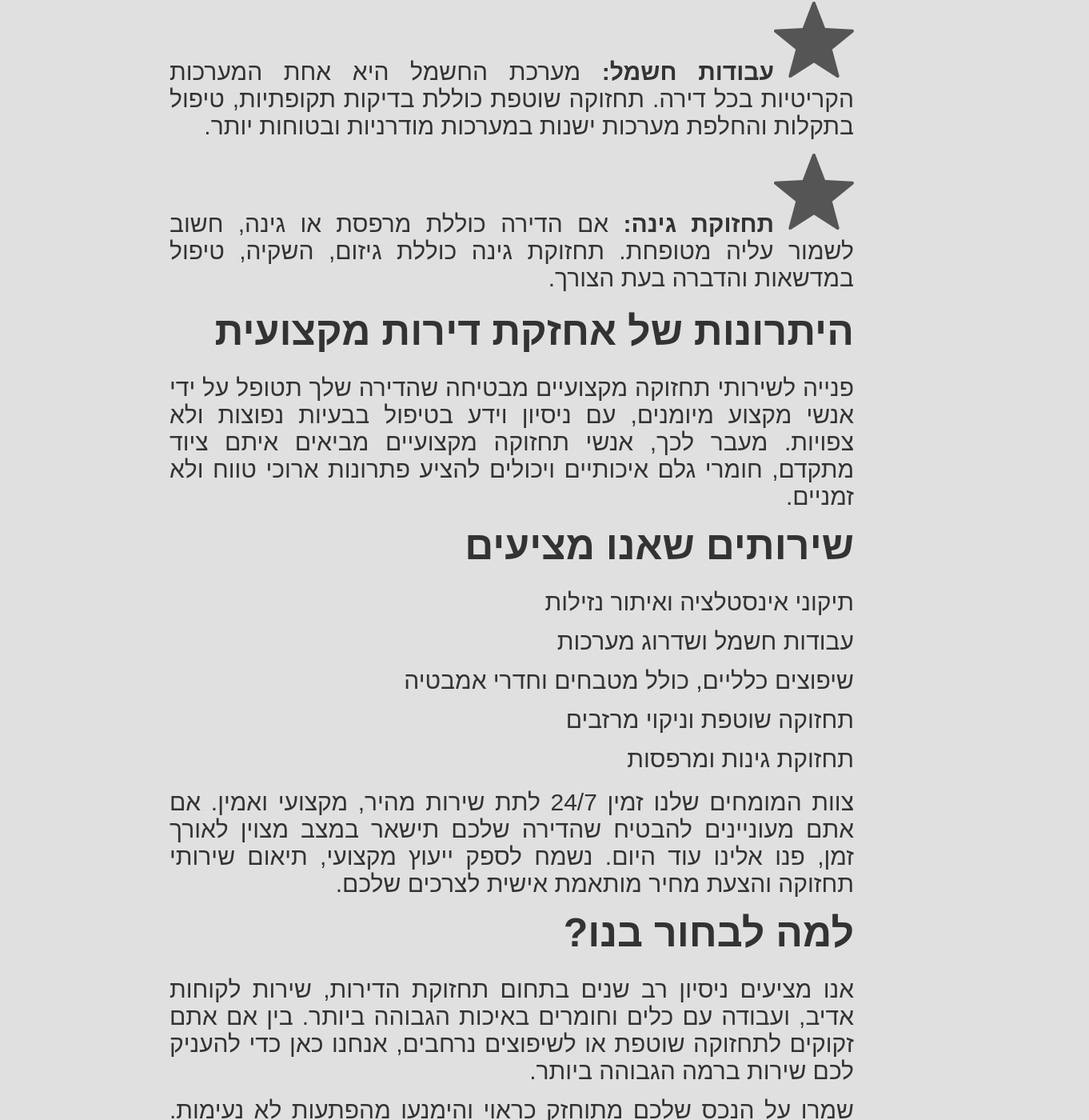
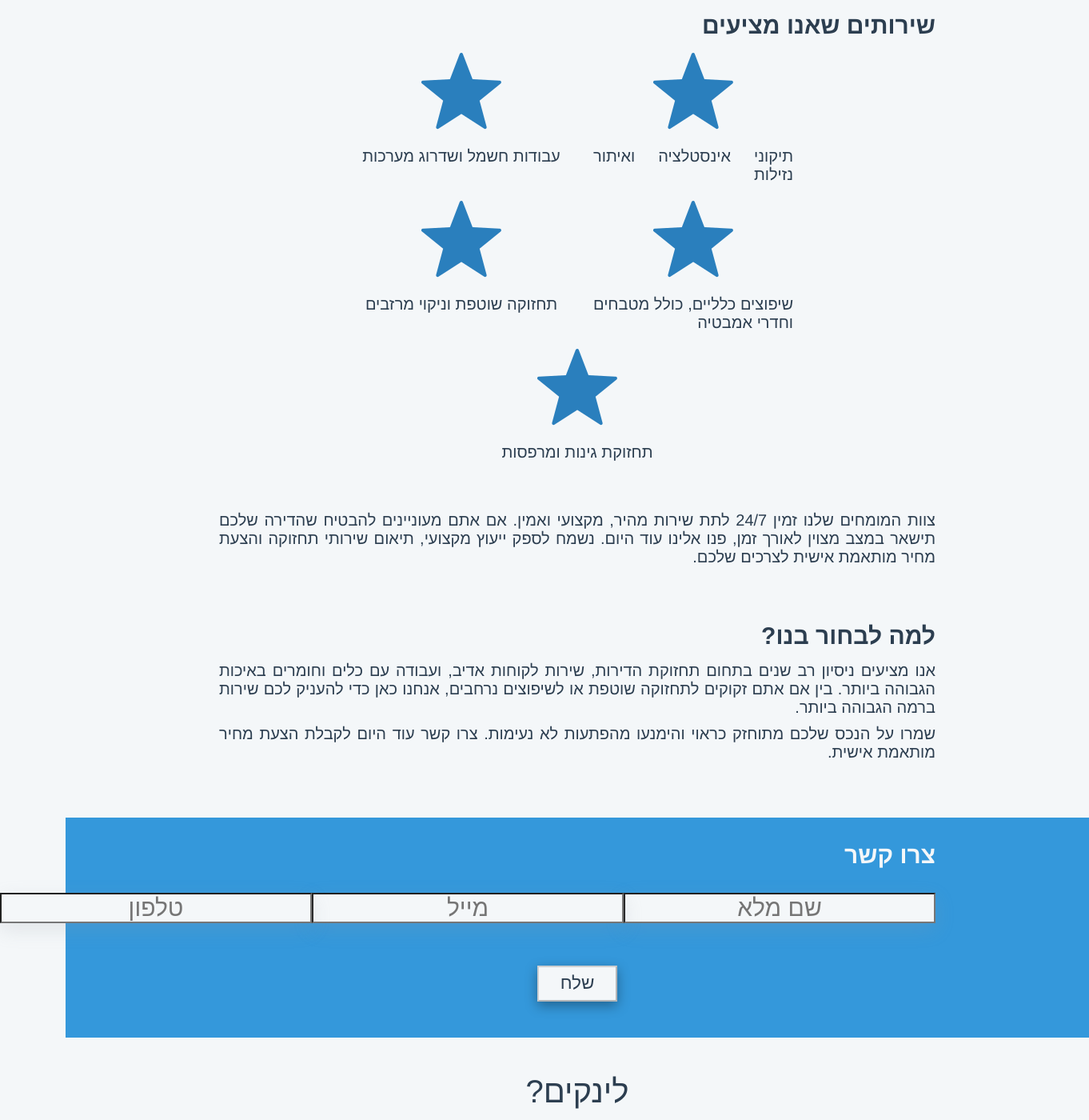
Before and after one commit to Israel0608/landing, a React (Create React App) app: page / in a window 1280 px wide. Shown: the part 1305-2705 px from the top of the page at 80% size, 1362 px wide, since content can reach past the window. Built offline with nearby package versions, Linux system fonts and the light colour scheme.

Commit message:
added a bunch of stuff

```diff
--- a/src/Components/AboutSection/AboutSection.scss
+++ b/src/Components/AboutSection/AboutSection.scss
@@ -1,6 +1,41 @@
-@use "../../index.scss" as i;
+.about-section {
+  display: flex;
+  flex-direction: column;
 
-.about-section {
+  article {
+    margin-bottom: 1.5em;
+
+    ul {
+      strong {
+        text-decoration: underline;
+      }
+
+      &.offers {
+        display: flex;
+        justify-content: center;
+        align-items: center;
+        column-gap: 1em;
+        flex-wrap: wrap;
+        padding: 0px 10%;
+
+        li {
+          width: 250px;
+          min-height: fit-content;
+          height: 175px;
+          display: flex;
+          flex-direction: column;
+          justify-content: top;
+          align-items: center;
+
+          img {
+            width: 100px;
+            margin-bottom: 1em;
+          }
+        }
+      }
+    }
+  }
+
   // padding: 20px;
   // font-family: 'Arial', sans-serif;
   // color: #333;
--- a/src/Components/AboutSection/AboutSection.tsx
+++ b/src/Components/AboutSection/AboutSection.tsx
@@ -9,67 +9,86 @@ function AboutSection(): JSX.Element {
   return (
     <div className='about-section'>
       <header>
-        <img src={logo} alt="Logo" style={{ width: '200px', height: '200px', display: 'block', padding: '20px' }} />
+        <img src={logo} alt="Logo" />
       </header>
+
+      <article className='intro-article'>
           <h1>אחזקת דירות - למה זה חשוב?</h1>
           <p>
             אחזקת דירות היא תהליך מתמשך וחיוני לשמירה על ערך הנכס שלך ועל איכות החיים בו. נכס שאינו מתוחזק כראוי עלול לגרום לבעיות רבות כגון
             נזקים מבניים, בעיות בריאותיות, והוצאות בלתי צפויות לתיקונים. תחזוקה נכונה תסייע להימנע מבעיות אלו, להבטיח שהדירה תישאר
             במצב מצוין לאורך זמן, וכן לשמור על ערכה בשוק הנדל"ן.
           </p>
+      </article>
 
+      <article>
         <h2>מה כוללת תחזוקת דירות?</h2>
         <p>
           תחזוקת דירות כוללת מגוון רחב של שירותים, שכל אחד מהם תורם לשמירה על בטיחות, נוחות ואסתטיקה בדירה. אלו כוללים:
         </p>
         <ul>
           <li>
-          <img src={starImg} alt="star" />
             <strong>תחזוקה שוטפת:</strong> תחזוקה שוטפת כוללת פעולות קטנות אך חשובות כמו בדיקת מערכות החשמל, תיקוני צבע וטיפול ברטיבות.
             תחזוקה כזו תסייע במניעת נזקים גדולים יותר בעתיד.
           </li>
           <li>
-          <img src={starImg} alt="star" />
             <strong>תיקוני אינסטלציה:</strong> בעיות אינסטלציה כמו נזילות, סתימות והצפות הן מהבעיות הנפוצות ביותר בדירות. תחזוקה נכונה תסייע
             לזהות בעיות אלו בזמן ולפתור אותן לפני שהן מחמירות.
           </li>
           <li>
-          <img src={starImg} alt="star" />
             <strong>שיפוצי פנים:</strong> שיפוצים חלקיים או מלאים של הדירה יכולים לשדרג משמעותית את איכות החיים בה ולהעלות את ערכה.
             שיפוצים כוללים החלפת ריצוף, שדרוג המטבח, שיפוץ חדרי האמבטיה ועוד.
           </li>
           <li>
-          <img src={starImg} alt="star" />
             <strong>עבודות חשמל:</strong> מערכת החשמל היא אחת המערכות הקריטיות בכל דירה. תחזוקה שוטפת כוללת בדיקות תקופתיות,
             טיפול בתקלות והחלפת מערכות ישנות במערכות מודרניות ובטוחות יותר.
           </li>
           <li>
-          <img src={starImg} alt="star" />
             <strong>תחזוקת גינה:</strong> אם הדירה כוללת מרפסת או גינה, חשוב לשמור עליה מטופחת. תחזוקת גינה כוללת גיזום, השקיה,
             טיפול במדשאות והדברה בעת הצורך.
           </li>
         </ul>
+      </article>
 
+      <article>
         <h2>היתרונות של אחזקת דירות מקצועית</h2>
         <p>
           פנייה לשירותי תחזוקה מקצועיים מבטיחה שהדירה שלך תטופל על ידי אנשי מקצוע מיומנים, עם ניסיון וידע בטיפול בבעיות נפוצות ולא צפויות.
           מעבר לכך, אנשי תחזוקה מקצועיים מביאים איתם ציוד מתקדם, חומרי גלם איכותיים ויכולים להציע פתרונות ארוכי טווח ולא זמניים.
         </p>
+      </article>
 
+      <article>
         <h2>שירותים שאנו מציעים</h2>
-      <ul>
-        <li>תיקוני אינסטלציה ואיתור נזילות</li>
-        <li>עבודות חשמל ושדרוג מערכות</li>
-        <li>שיפוצים כלליים, כולל מטבחים וחדרי אמבטיה</li>
-        <li>תחזוקה שוטפת וניקוי מרזבים</li>
-        <li>תחזוקת גינות ומרפסות</li>
+        <ul className='offers'>
+          <li>
+            <img src={starImg} alt="star" />
+            תיקוני אינסטלציה ואיתור נזילות
+          </li>
+          <li>
+            <img src={starImg} alt="star" />
+            עבודות חשמל ושדרוג מערכות
+          </li>
+          <li>
+            <img src={starImg} alt="star" />
+            שיפוצים כלליים, כולל מטבחים וחדרי אמבטיה
+          </li>
+          <li>
+            <img src={starImg} alt="star" />
+            תחזוקה שוטפת וניקוי מרזבים
+          </li>
+          <li>
+            <img src={starImg} alt="star" />
+            תחזוקת גינות ומרפסות
+          </li>
         </ul>
-
         <p>
           צוות המומחים שלנו זמין 24/7 לתת שירות מהיר, מקצועי ואמין. אם אתם מעוניינים להבטיח שהדירה שלכם תישאר במצב מצוין לאורך זמן,
           פנו אלינו עוד היום. נשמח לספק ייעוץ מקצועי, תיאום שירותי תחזוקה והצעת מחיר מותאמת אישית לצרכים שלכם.
         </p>
+      </article>
 
+      <article>
         <h2>למה לבחור בנו?</h2>
         <p>
           אנו מציעים ניסיון רב שנים בתחום תחזוקת הדירות, שירות לקוחות אדיב, ועבודה עם כלים וחומרים באיכות הגבוהה ביותר.
@@ -79,6 +98,7 @@ function AboutSection(): JSX.Element {
         <p>
           שמרו על הנכס שלכם מתוחזק כראוי והימנעו מהפתעות לא נעימות. צרו קשר עוד היום לקבלת הצעת מחיר מותאמת אישית.
         </p>
+      </article>
     </div>
   );
 };
--- a/src/Components/ContactsForm/Contact.scss
+++ b/src/Components/ContactsForm/Contact.scss
@@ -1,138 +1,183 @@
-@use "../../index.scss" as i;
+// @use "../../index.scss" as i;
 
-// משתנים
-$primary-color: #3498db;
-$secondary-color: #2ecc71;
-$font-color: #333;
-$background-color: #f8f9fa;
-
-body {
-    font-family: 'Arial', sans-serif;
-    background-color: $background-color;
-    margin: 0;
-    padding: 0;
-    color: $font-color;
-}
-
-// כותרת עליונה
-header {
-    background-color: $primary-color;
-    padding: 20px;
-    text-align: center;
-
-    h1 {
-        color: white;
-        margin: 0;
-        font-size: 2.5rem;
-    }
-}
-
-// אזור תוכן
-.main-content {
+.form {
+    background-color: var(--secondary-color);
+    margin-bottom: 1.5em;
+    padding: 0% 15%;
     display: flex;
     flex-direction: column;
-    align-items: center;
-    justify-content: center;
-    min-height: 80vh;
-    padding: 20px;
+    font-size: .75em;
 
-    .intro {
-        max-width: 600px;
-        text-align: center;
-        margin-bottom: 40px;
+    h2 {
+        margin: 1em 0;
+        font-size: 1em;
+        color: var(--background-color);
+        background-color: var(--secondary-color);
+    }
 
-        h2 {
-            font-size: 2rem;
-            color: $primary-color;
+    .inputs-container {
+        display: flex;
+        justify-content: space-evenly;
+        margin-bottom: 1em;
+        background-color: var(--secondary-color);
+        input{
+            // border: 2px solid black;
+            box-shadow: var(--soft-box-shadow);
         }
 
-        p {
-            font-size: 1.2rem;
-            line-height: 1.6;
-        }
     }
 
-    .cta-button {
-        background-color: $secondary-color;
-        color: white;
-        padding: 15px 30px;
-        border: none;
-        font-size: 1.2rem;
-        cursor: pointer;
-        transition: background-color 0.3s;
-
-        &:hover {
-            background-color: darken($secondary-color, 10%);
+    button {
+        width: 100px;
+        height: 45px;
+        margin: 1em auto 2em auto;
+        font-size: .75em;
+        background-color: var(--background-color);
+        transition: 300ms;
+        box-shadow: var(--bold-box-shadow);
+        &:hover{
+            cursor: pointer;
+            background-color: var(--primary-color);
+            color: var(--background-color);
+            border-radius: 8px;
         }
     }
 }
 
+
+// משתנים
+// $primary-color: #3498db;
+// $secondary-color: #2ecc71;
+// $font-color: #333;
+// $background-color: #f8f9fa;
+
+// body {
+//     font-family: 'Arial', sans-serif;
+//     background-color: $background-color;
+//     margin: 0;
+//     padding: 0;
+//     color: $font-color;
+// }
+
+// כותרת עליונה
+// header {
+//     background-color: $primary-color;
+//     padding: 20px;
+//     text-align: center;
+
+//     h1 {
+//         color: white;
+//         margin: 0;
+//         font-size: 2.5rem;
+//     }
+// }
+
+// אזור תוכן
+// .main-content {
+//     display: flex;
+//     flex-direction: column;
+//     align-items: center;
+//     justify-content: center;
+//     min-height: 80vh;
+//     padding: 20px;
+
+//     .intro {
+//         max-width: 600px;
+//         text-align: center;
+//         margin-bottom: 40px;
+
+//         h2 {
+//             font-size: 2rem;
+//             color: $primary-color;
+//         }
+
+//         p {
+//             font-size: 1.2rem;
+//             line-height: 1.6;
+//         }
+//     }
+
+//     .cta-button {
+//         background-color: $secondary-color;
+//         color: white;
+//         padding: 15px 30px;
+//         border: none;
+//         font-size: 1.2rem;
+//         cursor: pointer;
+//         transition: background-color 0.3s;
+
+//         &:hover {
+//             background-color: darken($secondary-color, 10%);
+//         }
+//     }
+// }
+
 // אזור תכונות/שירותים
-.features {
-    display: flex;
-    justify-content: space-around;
-    padding: 50px;
-    background-color: $primary-color;
-    color: white;
+// .features {
+//     display: flex;
+//     justify-content: space-around;
+//     padding: 50px;
+//     background-color: $primary-color;
+//     color: white;
 
-    .feature {
-        text-align: center;
-        max-width: 300px;
+//     .feature {
+//         text-align: center;
+//         max-width: 300px;
 
-        img {
-            width: 80px;
-            margin-bottom: 20px;
-        }
+//         img {
+//             width: 80px;
+//             margin-bottom: 20px;
+//         }
 
-        h3 {
-            font-size: 1.5rem;
-            margin-bottom: 15px;
-        }
+//         h3 {
+//             font-size: 1.5rem;
+//             margin-bottom: 15px;
+//         }
 
-        p {
-            font-size: 1rem;
-            line-height: 1.5;
-        }
-    }
-}
+//         p {
+//             font-size: 1rem;
+//             line-height: 1.5;
+//         }
+//     }
+// }
 
 // כותרת תחתונה
-footer {
-    background-color: darken($primary-color, 5%);
-    color: white;
-    text-align: center;
-    padding: 20px;
-    font-size: 0.9rem;
+// footer {
+//     background-color: darken($primary-color, 5%);
+//     color: white;
+//     text-align: center;
+//     padding: 20px;
+//     font-size: 0.9rem;
 
-    a {
-        color: white;
-        text-decoration: none;
+//     a {
+//         color: white;
+//         text-decoration: none;
 
-        &:hover {
-            text-decoration: underline;
-        }
-    }
-}
+//         &:hover {
+//             text-decoration: underline;
+//         }
+//     }
+// }
 
 // מדיה קוורי
-@media only screen and (max-width: 900px) {
-    .features {
-        flex-direction: column;
-        align-items: center;
+// @media only screen and (max-width: 900px) {
+//     .features {
+//         flex-direction: column;
+//         align-items: center;
 
-        .feature {
-            margin-bottom: 20px;
-        }
-    }
+//         .feature {
+//             margin-bottom: 20px;
+//         }
+//     }
 
-    .main-content {
-        .cta-button {
-            font-size: 1rem;
-            padding: 10px 20px;
-        }
-    }
+//     .main-content {
+//         .cta-button {
+//             font-size: 1rem;
+//             padding: 10px 20px;
+//         }
+//     }
 
-    header h1 {
-        font-size: 2rem;
-    }
-}
+//     header h1 {
+//         font-size: 2rem;
+//     }
+// }
--- a/src/Components/ContactsForm/Contact.tsx
+++ b/src/Components/ContactsForm/Contact.tsx
@@ -29,8 +29,9 @@ const ContactForm: React.FC = () => {
   ];
 
   return (
-    <form onSubmit={handleSubmit}>
+    <form onSubmit={handleSubmit} className='form'>
       <h2>צרו קשר</h2>
+      <div className="inputs-container">
         <input
           type="text"
           name="name"
@@ -61,9 +62,10 @@ const ContactForm: React.FC = () => {
           onChange={handleChange}
           required
         />
-      {/* <button type="submit" disabled={.submitting}>
-                Send
-            </button> */}
+      </div>
+      <button type="submit" disabled={true}>
+        שלח
+      </button>
     </form>
   );
 };
--- a/src/Components/NavBar/NavBar.tsx
+++ b/src/Components/NavBar/NavBar.tsx
@@ -1,8 +1,9 @@
-import React from 'react';
+import React, { useRef } from 'react';
 import { HashLink } from 'react-router-hash-link';
 import './Navbar.scss';
 
 const Navbar: React.FC = () => {
+
   return (
     <nav className="Navbar">
       <ul>
--- a/src/index.scss
+++ b/src/index.scss
@@ -1,15 +1,20 @@
 :root {
   font-size: clamp(20px, 5vw, 40px);
   display: flex;
-  width: 100vw !important;
 
   --primary-color: #555555;
   --secondary-color: #777777;
   --accent-color: #999999;
   --background-color: #E0E0E0;
 
+  --primary-color: #2A7FBD  ;
+  --secondary-color: #3498DB ;
+  --accent-color: #999999;
+  --background-color: #F4F7F9 ;
+
   --soft-box-shadow: rgba(149, 157, 165, 0.2) 0px 8px 24px;
   --bold-box-shadow: rgba(0, 0, 0, 0.35) 0px 5px 15px;
+
 }
 
 html,
@@ -23,7 +28,13 @@ body * {
 
   background-color: var(--background-color);
   font-size: 1em;
-  box-sizing: border-box;
+  color: #2C3E50;
+}
+
+body {
+  font-family: 'Franklin Gothic Medium', 'Arial Narrow', Arial, sans-serif;
+  margin: 0;
+  padding: 0;
 }
 
 #root {
@@ -38,24 +49,38 @@ body * {
 }
 
 
-h1,h2,p,ul,li{
+h1,
+h2,
+p,
+ul,
+li {
   margin-bottom: .5em;
   text-align: justify;
 }
 
-h1{
+h1 {
   text-decoration: underline;
-  font-size: 1.5em;
+  font-size: 1em;
 }
-h2{
-  font-size: 1.25em;
+
+h2 {
+  font-size: .75em;
 }
-ul{
+
+ul {
   list-style-type: none;
 }
-p,li{
-  font-size: .75em;
+
+p,
+li {
+  font-size: .5em;
 }
+
+footer{
+  margin-top: 1.5em;
+  font-size: .5em;
+}
+
 // ::-webkit-scrollbar {
 //   display: none;
 // }
--- a/src/index.tsx
+++ b/src/index.tsx
@@ -57,7 +57,13 @@ root.render(
       {/* <ServicesList services={services} />
     <Testimonial testimonials={testimonials} /> */}
       <AboutSection />
-      <ContactForm />
     </div>
+    <ContactForm />
+    <div>
+      לינקים?
+    </div>
+    <footer>
+      זכויות יוצרים וקרדיט לנו
+    </footer>
   </React.StrictMode>
 );
```
Also changed, not shown: src/Assets/images/star.png. Lines whose indentation alone changed are shown as unchanged.
